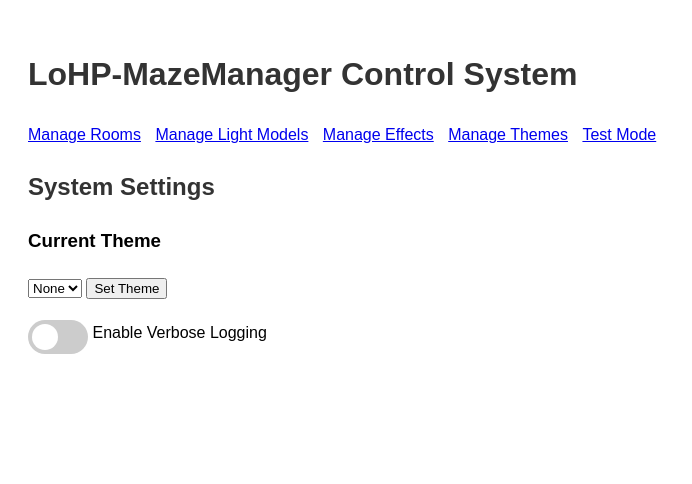
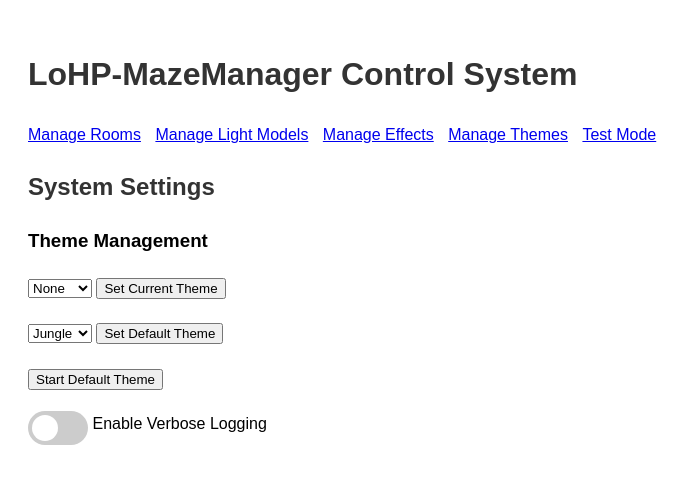
Before and after one commit to Coleslaw3557/lohp-maze, a Flask app: page / in a window 1280 px wide. Shown: the top 484 px of the page, without its empty margins (0-692 px from the left). Run offline with Flask 3, Linux system fonts and the light colour scheme.

Commit message:
feat: Add theme management functionality

```diff
--- a/effects_manager.py
+++ b/effects_manager.py
@@ -14,6 +14,7 @@ class EffectsManager:
         self.room_effects = {}
         self.themes = {}
         self.current_theme = None
+        self.default_theme = None
         self.theme_thread = None
         self.stop_theme = threading.Event()
         self.light_config_manager = light_config_manager
@@ -21,6 +22,7 @@ class EffectsManager:
         self.interrupt_handler = interrupt_handler
         self.frequency = 44  # Updated to 44 Hz
         self.stop_background_theme = False
+        self.load_themes()
 
         if self.interrupt_handler is None:
             logger.warning("InterruptHandler not provided. Some features may not work correctly.")
@@ -277,6 +279,16 @@ class EffectsManager:
     def get_theme(self, theme_name):
         return self.themes.get(theme_name)
 
+    def load_themes(self):
+        # Load themes from a JSON file or database
+        # For now, we'll use a simple dictionary
+        self.themes = {
+            "Jungle": self._jungle_theme,
+            "Ocean": self._ocean_theme,
+            "Sunset": self._sunset_theme
+        }
+        self.default_theme = "Jungle"
+
     def set_current_theme(self, theme_name):
         if theme_name in self.themes:
             self.current_theme = theme_name
@@ -289,6 +301,42 @@ class EffectsManager:
             logger.info(f"Current theme set to: {theme_name}")
         else:
             logger.warning(f"Theme not found: {theme_name}")
+
+    def set_default_theme(self, theme_name):
+        if theme_name in self.themes:
+            self.default_theme = theme_name
+            logger.info(f"Default theme set to: {theme_name}")
+        else:
+            logger.warning(f"Theme not found: {theme_name}")
+
+    def start_default_theme(self):
+        if self.default_theme:
+            self.set_current_theme(self.default_theme)
+        else:
+            logger.warning("No default theme set")
+
+    def stop_current_theme(self):
+        self.stop_theme.set()
+        if self.theme_thread:
+            self.theme_thread.join()
+        self.current_theme = None
+        self._reset_all_lights()
+        logger.info("Current theme stopped and all lights reset")
+
+    def get_all_themes(self):
+        return list(self.themes.keys())
+
+    def _jungle_theme(self):
+        # Implement jungle theme logic here
+        pass
+
+    def _ocean_theme(self):
+        # Implement ocean theme logic here
+        pass
+
+    def _sunset_theme(self):
+        # Implement sunset theme logic here
+        pass
 
     def _run_theme(self, theme_name):
         theme_data = self.themes[theme_name]
--- a/main.py
+++ b/main.py
@@ -50,7 +50,8 @@ def index():
     return render_template('index.html',
                            verbose_logging=session.get('verbose_logging', False),
                            themes=effects_manager.get_all_themes(),
-                           current_theme=effects_manager.current_theme)
+                           current_theme=effects_manager.current_theme,
+                           default_theme=effects_manager.default_theme)
 
 @app.route('/toggle_verbose_logging', methods=['POST'])
 def toggle_verbose_logging():
@@ -66,6 +67,17 @@ def set_theme():
         effects_manager.set_current_theme(theme_name)
     else:
         effects_manager.stop_current_theme()
+    return redirect(url_for('index'))
+
+@app.route('/set_default_theme', methods=['POST'])
+def set_default_theme():
+    theme_name = request.form.get('theme_name')
+    effects_manager.set_default_theme(theme_name)
+    return redirect(url_for('index'))
+
+@app.route('/start_default_theme', methods=['POST'])
+def start_default_theme():
+    effects_manager.start_default_theme()
     return redirect(url_for('index'))
 
 @app.route('/stop_theme', methods=['POST'])
--- a/templates/index.html
+++ b/templates/index.html
@@ -31,7 +31,7 @@
     </nav>
 
     <h2>System Settings</h2>
-    <h3>Current Theme</h3>
+    <h3>Theme Management</h3>
     <form action="{{ url_for('set_theme') }}" method="post" id="themeForm">
         <select name="theme_name" id="themeSelect">
             <option value="">None</option>
@@ -44,13 +44,25 @@
             </option>
             {% endfor %}
         </select>
-        <input type="submit" value="Set Theme">
+        <input type="submit" value="Set Current Theme">
     </form>
-    <button id="stopThemeButton" style="display: none;">Stop Theme</button>
-    <div id="brightnessSlider" style="display: none;">
-        <label for="brightness">Brightness: <span id="brightnessValue">100%</span></label>
-        <input type="range" id="brightness" name="brightness" min="0" max="1" step="0.01" value="1">
-    </div>
+    <form action="{{ url_for('set_default_theme') }}" method="post">
+        <select name="theme_name">
+            {% for theme_name in themes %}
+            <option value="{{ theme_name }}"
+                    {% if theme_name == default_theme %}
+                        selected
+                    {% endif %}>
+                {{ theme_name }}
+            </option>
+            {% endfor %}
+        </select>
+        <input type="submit" value="Set Default Theme">
+    </form>
+    <form action="{{ url_for('start_default_theme') }}" method="post">
+        <input type="submit" value="Start Default Theme">
+    </form>
+    <button id="stopThemeButton">Stop Current Theme</button>
     <div>
         <label class="toggle-switch">
             <input type="checkbox" id="verbose_logging" name="verbose_logging" {% if verbose_logging %}checked{% endif %} onchange="toggleVerboseLogging(this)">
```
